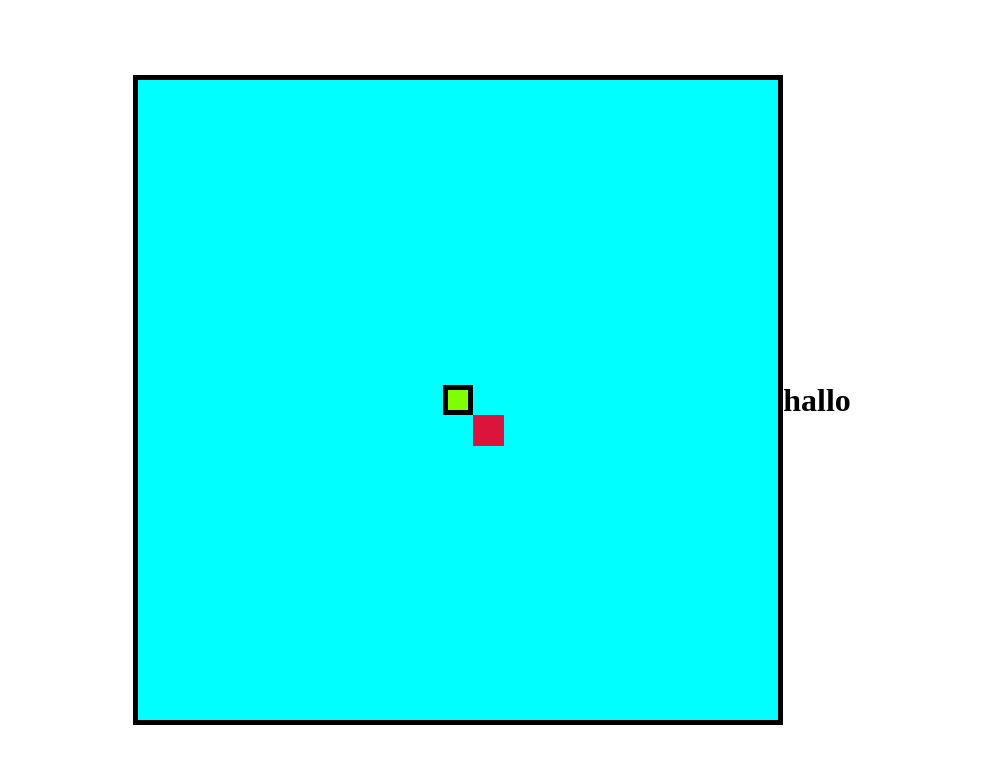
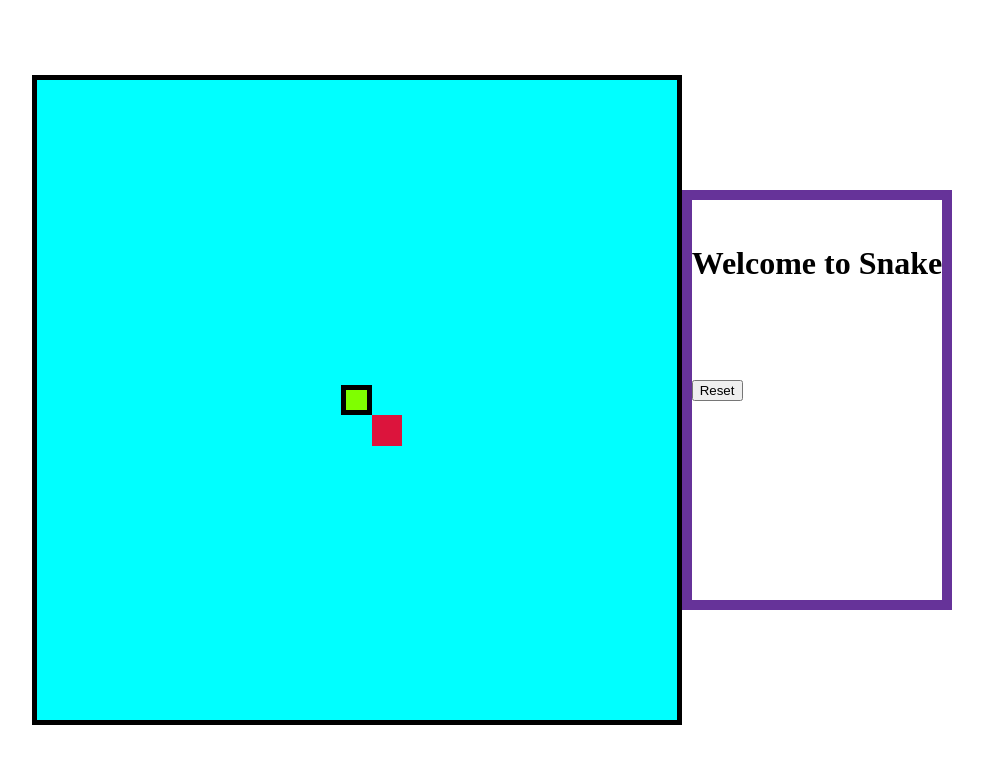
Before and after one commit to odonovan1/Snake-Game, a plain HTML site: page index.html in a window 1280 px wide. Shown: the whole page, without its empty margins (148-1131 px from the left). Drawn offline with Linux system fonts and the light colour scheme.

Commit message:
game now does not continue when losing condition met

```diff
--- a/index.html
+++ b/index.html
@@ -11,9 +11,17 @@
 </head>
 
 <body>
+
   <div id="game-display"></div>
   <div id="game-info">
-    <h1>hallo</h1>
+    <div>
+      <h1 id="title">Welcome to Snake</h1>
+    </div>
+    <div><button id="reset">Reset</button></div>
+    <div id="score"></div>
+    <div>
+      <h2 id="game-over"></h2>
+    </div>
   </div>
 
 
--- a/script.js
+++ b/script.js
@@ -8,21 +8,20 @@
 let upgrade = { x: 12, y: 12 }
 let newUpgrades = 5
 let gameState = true
+const resetBtn = document.getElementById('reset')
 
 
 
 
 //runs through each step in the game and is called by the interval function to repeat
 const playGame = () => {
-
-  renderSnake()
-  renderUpgrade()
-  updateSnake()
-  updateUpgrade()
-  checkPosition(snakeCoordinates[0])
-
-
-  console.log(snakeCoordinates[0])
+  if (gameState === true) {
+    renderSnake()
+    renderUpgrade()
+    updateSnake()
+    updateUpgrade()
+    checkPosition(snakeCoordinates[0])
+  }
 }
 
 const renderSnake = () => {
@@ -125,6 +124,7 @@
 //Currently checks if the snakeHead is within the area of the actual gameboard, if not displays an alert
 const checkPosition = (headCoord) => {
   if (headCoord.x > 22 || headCoord.x < 0 || headCoord.y > 22 || headCoord.y < 0) {
+    gameState = false
     alert('YOU LOSE outside bounds')
   }
 
@@ -136,6 +136,7 @@
       if (headCoord.x === snakeCoordinates[i].x && headCoord.y === snakeCoordinates[i].y) {
         console.log(snakeCoordinates)
         console.log(snakeCoordinates[i])
+        gameState = false
 
         alert('you lose self hit')
 
@@ -169,5 +170,9 @@
     }
   }
 })
+
+resetBtn.addEventListener('click', () => {
+
+})
 //Loops through the playGame function every second when speedLevel is 1000
 setInterval(playGame, speedLevel)
--- a/style.css
+++ b/style.css
@@ -18,6 +18,16 @@
 
 }
 
+#game-info {
+  display: grid;
+  height: 50vh;
+  justify-content: center;
+  align-items: center;
+  grid-template-rows: repeat(3, 1fr);
+
+  border: 10px solid rebeccapurple;
+}
+
 .snakeBody {
   background-color: chartreuse;
   border: 5px solid black;
```
